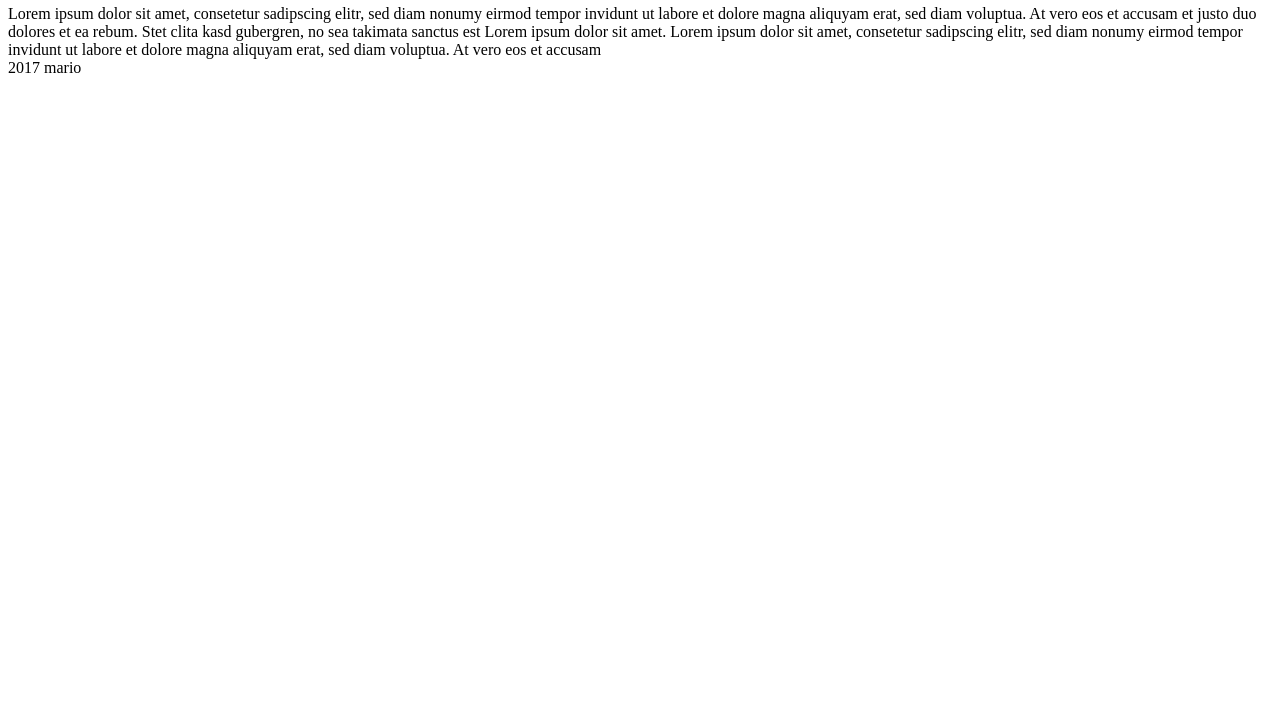
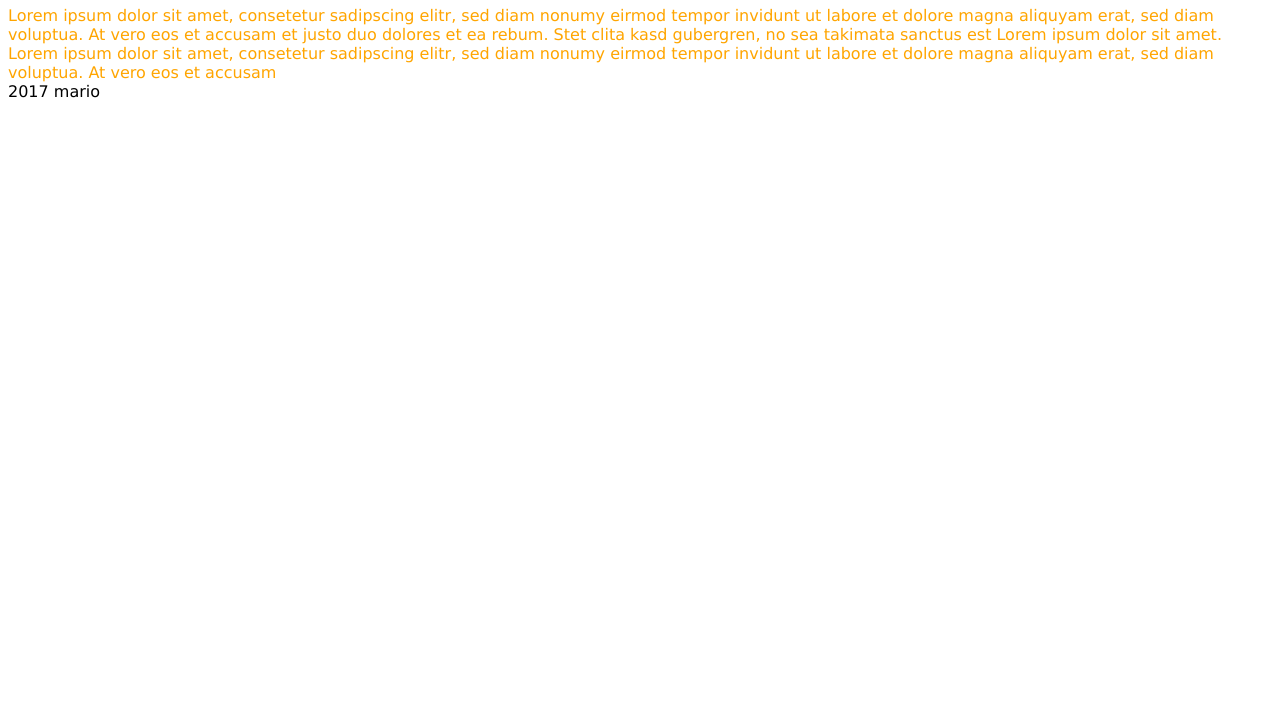
Before and after one commit to bgeye/merge-branch, a plain HTML site: page index.html in a window 1280 px wide. Shown: the part 75-800 px from the top of the page. Drawn offline with Linux system fonts and the light colour scheme.

Commit message:
feature_styling: css styling

```diff
--- a/index.html
+++ b/index.html
@@ -4,7 +4,14 @@
     <meta charset="UTF-8">
     <title>Title</title>
     <style>
+        body{
+            font-family:verdana,sans-serif;
+        }
 
+        article{
+            background-color:light-blue;
+            color:orange;
+        }
     </style>
 </head>
 <body>
```
